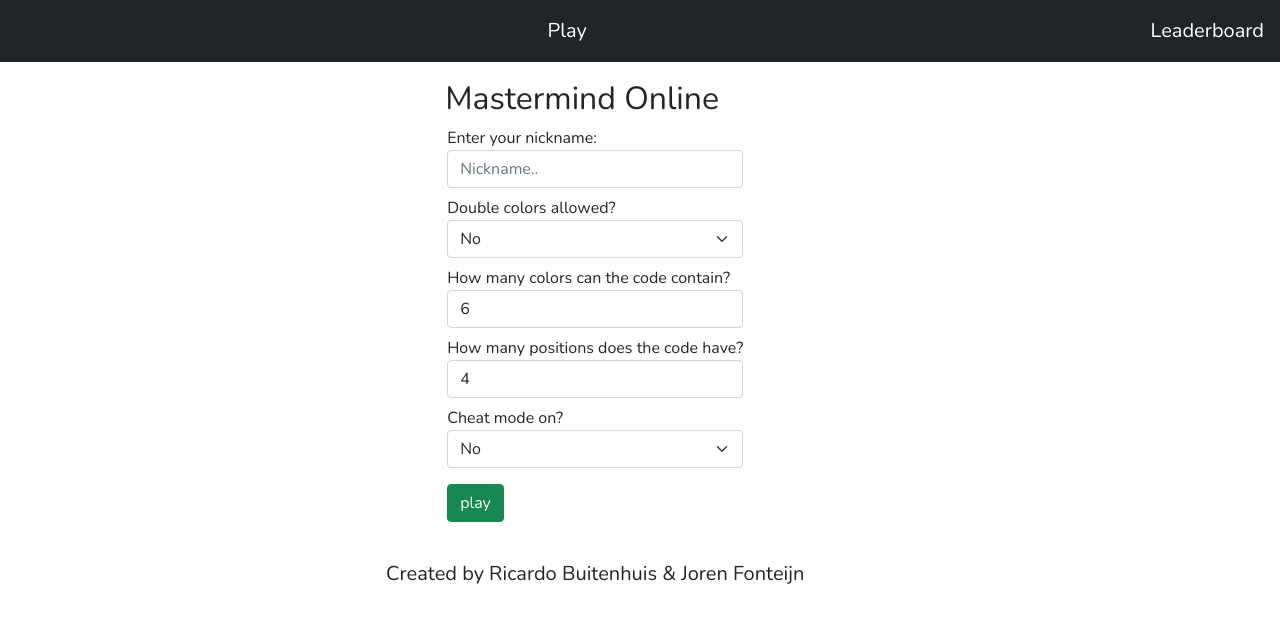
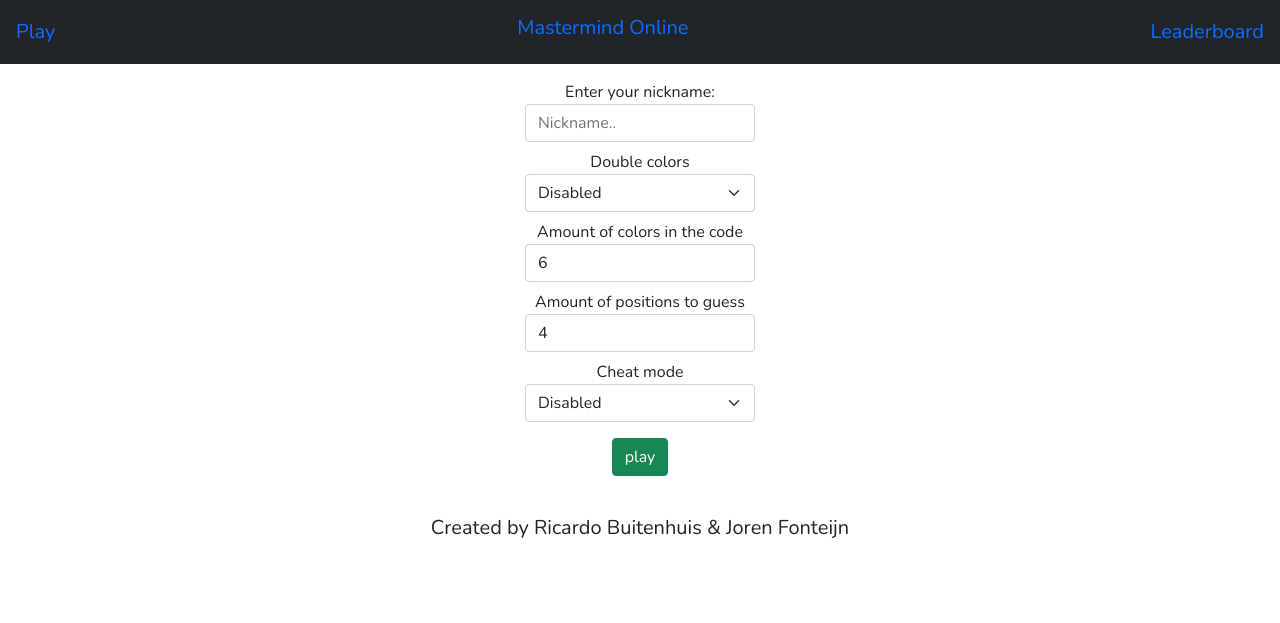
Before and after one commit to joren961/Python-Joren-Ricardo, a Flask app: page / in a window 1280 px wide. Shown: the top 623 px of the page. Run offline with Flask 2, Linux system fonts and the light colour scheme.

Commit message:
changes to view

```diff
--- a/static/app.css
+++ b/static/app.css
@@ -1,6 +1,11 @@
 
 body {
     font-family: 'Nunito', sans-serif;
+}
+
+nav * {
+    font-size: 20px;
+    color:rgb(255, 255, 255);
 }
 
 .board {
@@ -16,10 +21,22 @@ body {
     flex-direction: column-reverse;
 }
 
+.column-numbers {
+    display:flex;
+    flex-direction: row;
+    align-items: baseline;
+    margin-left:22px;
+}
+
+.column-numbers > p {
+    width:75px;
+    margin-left: 2.5%;
+}
+
 .checkGuesses {
-    margin-left: 50px;
     display: flex;
     flex-direction: column-reverse;
+    margin-left:100px;
 }
 
 .block-row {
@@ -41,7 +58,9 @@ body {
 .block {
     background-color:black;
     padding:15px;
-    margin-left: 2px;
+    width: 75px;
+    margin-right: 5px;
+    border-radius: 120%;
 }
 
 .pin {
@@ -67,25 +86,19 @@ body {
     width:60px;
 }
 
-.formDiv {
+.homeDiv {
     display: flex;
     align-items: center;
     justify-content: center;
     flex-direction: column;
     margin-top: 80px;
-    width: 93%;
 }
 
-.formDiv.input {
-    margin:5px;
-}
-
-.formDiv h2 {
-    width:300px;
-}
-
-.footer-copyright{
-    width:93%;
+#homeform {
+    display:flex;
+    justify-content: center;
+    align-items: center;
+    flex-direction: column;
 }
 
 .accordion{
--- a/templates/homepage.html
+++ b/templates/homepage.html
@@ -1,33 +1,31 @@
 {% extends 'layout.html' %}
 {% block content %}
 
-    <div class="formDiv">
-        <h2>Mastermind Online</h2>
+    <div class="homeDiv">
         <form method="post" class="form-group" id="homeform" action="{{ url_for('game') }}">
             <label>Enter your nickname:</label>
             <input class="form-control mb-2" type="text" placeholder="Nickname.." required name="nickname">
-            <label>Double colors allowed?</label>
+            <label>Double colors</label>
             <select class="form-select mb-2" name="double-colors">
-                <option value="0" selected>No</option>
-                <option value="1">Yes</option>
+                <option value="0" selected>Disabled</option>
+                <option value="1">Enabled</option>
             </select>
-            <label>How many colors can the code contain?</label>
+            <label>Amount of colors in the code</label>
             <input class="form-control mb-2" type="number" min="6" max="10" placeholder="6" required value="6"
                    name="color-amount">
-            <label>How many positions does the code have?</label>
+            <label>Amount of positions to guess</label>
             <input class="form-control mb-2" type="number" min="4" max="10" placeholder="4" required value="4"
                    name="position-amount">
-            <label>Cheat mode on?</label>
+            <label>Cheat mode</label>
             <select class="form-select mb-3" name="cheat">
-                <option value="0" selected>No</option>
-                <option value="1">Yes</option>
+                <option value="0" selected>Disabled</option>
+                <option value="1">Enabled</option>
             </select>
             <input type="submit" class="btn btn-success" value="play">
         </form>
-    </div>
-
     <footer class="page-footer font-small pt-4">
         <h5 class="footer-copyright text-center py-3">Created by Ricardo Buitenhuis & Joren Fonteijn</h5>
     </footer>
+    </div>
 
 {% endblock %}
--- a/templates/layout.html
+++ b/templates/layout.html
@@ -9,15 +9,14 @@
           integrity="sha384-+0n0xVW2eSR5OomGNYDnhzAbDsOXxcvSN1TPprVMTNDbiYZCxYbOOl7+AMvyTG2x" crossorigin="anonymous">
     <script src="https://cdn.jsdelivr.net/npm/bootstrap@5.0.1/dist/js/bootstrap.bundle.min.js" integrity="sha384-gtEjrD/SeCtmISkJkNUaaKMoLD0//ElJ19smozuHV6z3Iehds+3Ulb9Bn9Plx0x4" crossorigin="anonymous"></script>
     <link type="text/css" rel="stylesheet" href="../static/app.css">
-    <link rel="stylesheet" href="https://cdnjs.cloudflare.com/ajax/libs/font-awesome/4.7.0/css/font-awesome.min.css">
     <link href="https://fonts.googleapis.com/css?family=Nunito" rel="stylesheet">
 </head>
 <body>
 <header>
     <nav class="navbar fixed-top navbar-dark bg-dark">
-        <i class="fa fa-brain" style="font-size: 50px; color:dodgerblue"></i>
-        <a href="{{ url_for('home') }}" style="font-size: 20px; color:rgb(255, 255, 255)" class="nav-link">Play</a>
-        <a href="{{ url_for('statistics') }}" style="font-size: 20px; color:rgb(255, 255, 255)" class="nav-link">Leaderboard</a>
+        <a href="{{ url_for('home') }}" class="nav-link">Play</a>
+        <h2 class="nav-link">Mastermind Online</h2>
+        <a href="{{ url_for('statistics') }}" class="nav-link">Leaderboard</a>
     </nav>
 </header>
 
```
Also changed, not shown: templates/game.html (+10 -4 lines).
